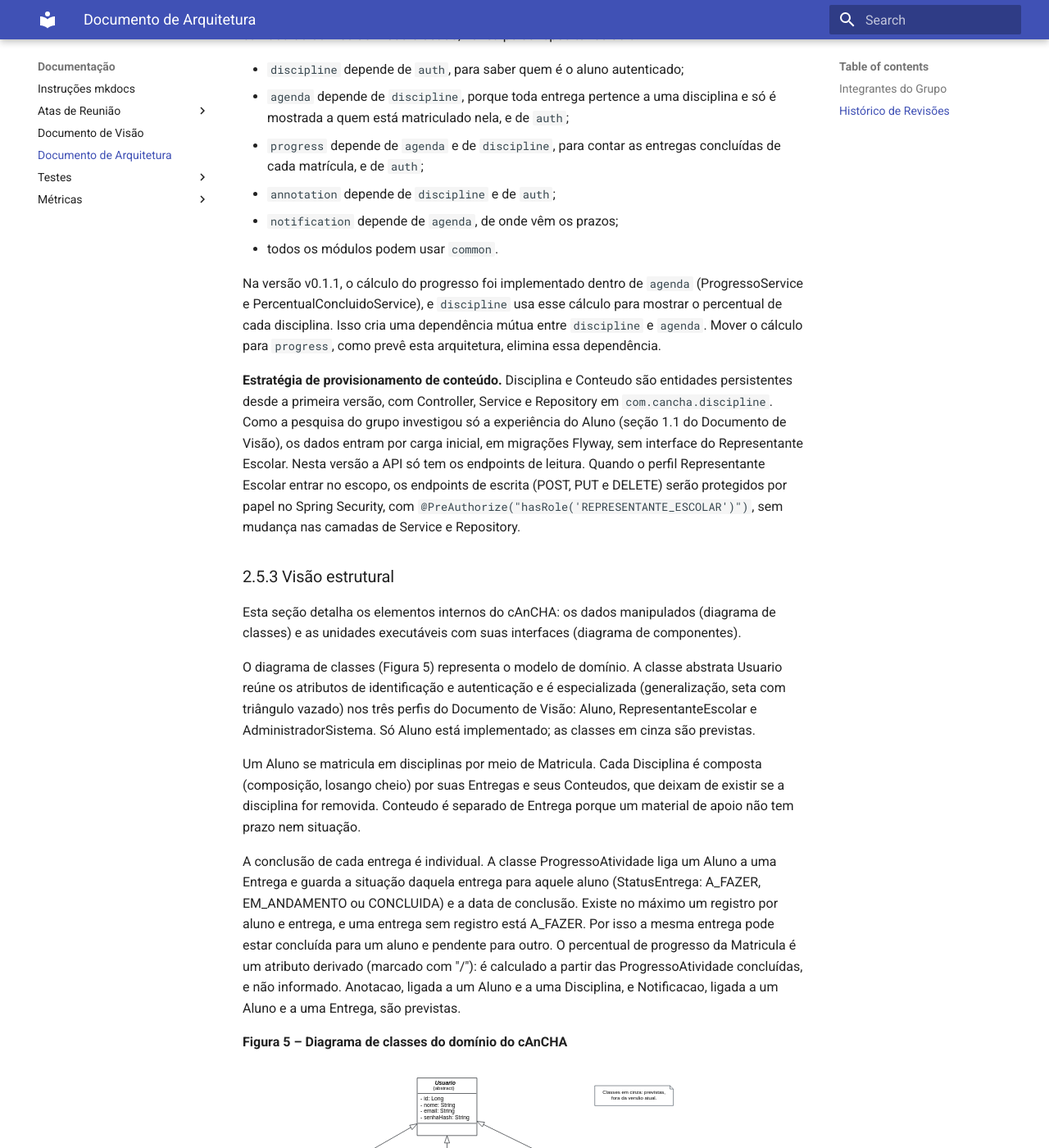
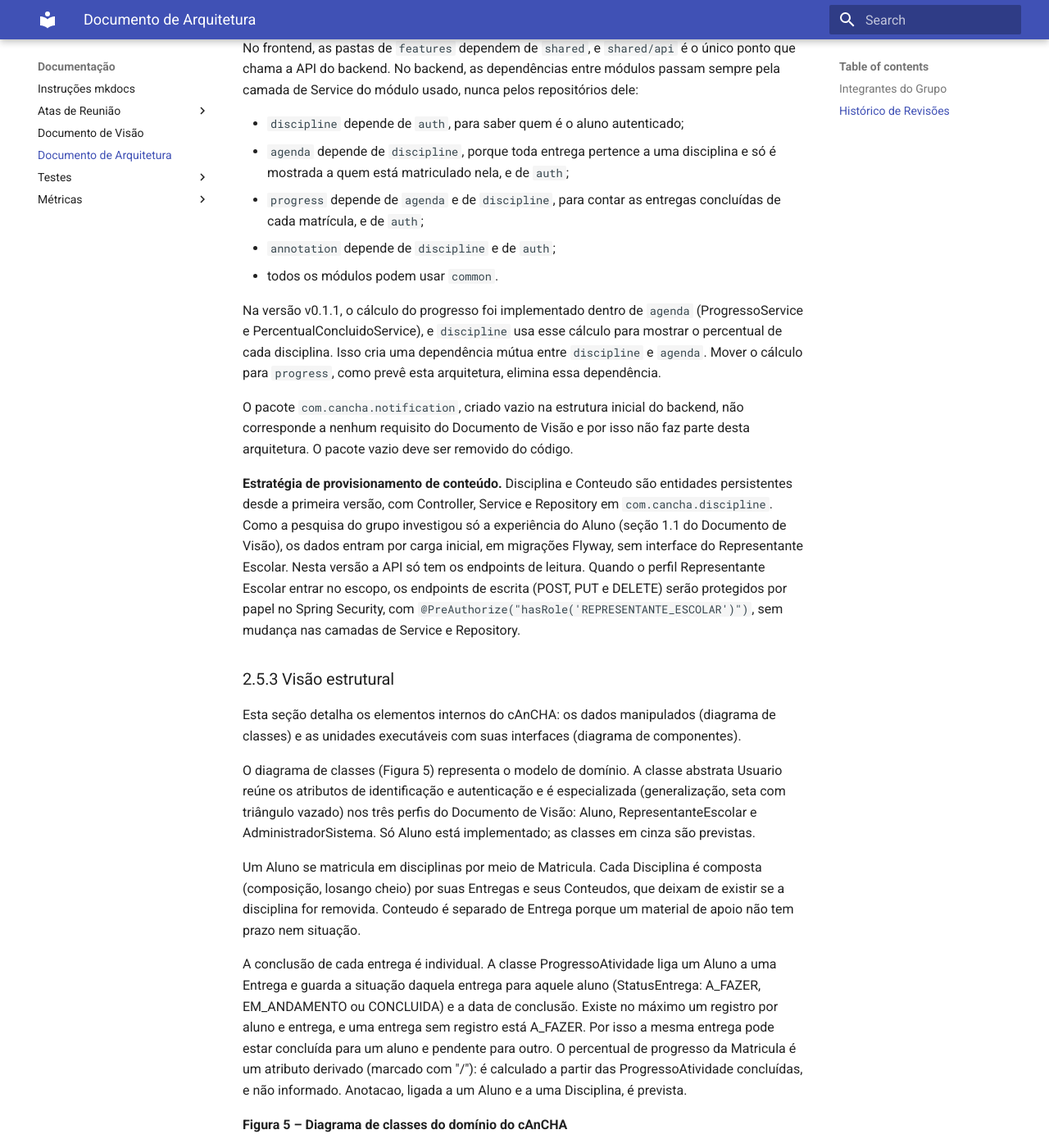
Before and after one commit to FGA0138-MDS-Ajax/2026.2-T03-Torvalds, an MkDocs documentation site: the page built from docs/documento-de-arquitetura.md, in a window 1280 px wide and 1400 px high, scrolled down 10445 px. Shown: the whole window at 82% size. Built offline with MkDocs 1.6.1 and Material for MkDocs 9.7.7, drawn with Linux system fonts in a browser that asks for light colours; some of the changed text lies outside the part shown.

Commit message:
docs(arquitetura): cita as referências e retira o módulo notification na v1.3 (#146)

```diff
--- a/docs/documento-de-arquitetura.md
+++ b/docs/documento-de-arquitetura.md
@@ -23,6 +23,7 @@
 | 07/10/2026 | 1.0 | Versão inicial do Documento de Arquitetura. | Grupo Torvalds |
 | 18/10/2026 | 1.1 | Troca do nome do aplicativo. | João Lucas / Ana Jullia |
 | 16/11/2026 | 1.2 | Correções da avaliação do professor: tabela de participação; nome cAnCHA em todo o documento; diagramas de casos de uso, pacotes, classes, componentes e implantação refeitos em notação UML; metas da seção 2.4 com forma de verificação; seção 2.7 sem repetir a 2.4. | Eduardo |
+| 18/11/2026 | 1.3 | Correções da inspeção do grupo Perlman: citações no padrão ABNT no texto e referências com data; módulo notification retirado do texto e dos diagramas de pacotes e de classes, por não ter requisito no Documento de Visão. | Eduardo |
 
 # 1 INTRODUÇÃO
 
@@ -136,7 +137,6 @@ O cAnCHA é dividido em módulos funcionais. No backend, cada módulo é um paco
 | `com.cancha.agenda` | `features/agenda`, `features/inicio` | Reúne as entregas de todas as disciplinas na agenda Kanban e nas próximas entregas do Início, e registra a situação de cada entrega para cada aluno (ProgressoAtividade). | Implementado |
 | `com.cancha.progress` | barras de progresso em `features/inicio`, `features/materias` e `features/disciplinas` | Calcula o percentual concluído por disciplina e no semestre, a partir das entregas (agenda) e das matrículas (discipline). Não tem persistência própria. | Parcial: o cálculo está hoje em `com.cancha.agenda`; o pacote existe sem classes |
 | `com.cancha.annotation` | `features/anotacoes` | Anotações do aluno vinculadas a uma disciplina. | Previsto (US06a, Sprint 10, se couber) |
-| `com.cancha.notification` | — | Lembretes de prazos próximos, a partir das entregas da agenda. | Previsto; pacote criado sem classes e fora do backlog desta versão |
 | `com.cancha.common` | — | Tratamento global de erros, exceções comuns e configuração do OpenAPI. | Implementado |
 | — | `shared` (`api`, `auth`, `components`, `hooks`, `layout`) | Cliente HTTP único, que anexa o token JWT a cada requisição; sessão do usuário; componentes reutilizáveis, como cartões e barra de progresso; e o layout com o menu fixo. | Implementado |
 
@@ -156,10 +156,11 @@ No frontend, as pastas de `features` dependem de `shared`, e `shared/api` é o
 * `agenda` depende de `discipline`, porque toda entrega pertence a uma disciplina e só é mostrada a quem está matriculado nela, e de `auth`;
 * `progress` depende de `agenda` e de `discipline`, para contar as entregas concluídas de cada matrícula, e de `auth`;
 * `annotation` depende de `discipline` e de `auth`;
-* `notification` depende de `agenda`, de onde vêm os prazos;
 * todos os módulos podem usar `common`.
 
 Na versão v0.1.1, o cálculo do progresso foi implementado dentro de `agenda` (ProgressoService e PercentualConcluidoService), e `discipline` usa esse cálculo para mostrar o percentual de cada disciplina. Isso cria uma dependência mútua entre `discipline` e `agenda`. Mover o cálculo para `progress`, como prevê esta arquitetura, elimina essa dependência.
+
+O pacote `com.cancha.notification`, criado vazio na estrutura inicial do backend, não corresponde a nenhum requisito do Documento de Visão e por isso não faz parte desta arquitetura. O pacote vazio deve ser removido do código.
 
 **Estratégia de provisionamento de conteúdo.** Disciplina e Conteudo são entidades persistentes desde a primeira versão, com Controller, Service e Repository em `com.cancha.discipline`. Como a pesquisa do grupo investigou só a experiência do Aluno (seção 1.1 do Documento de Visão), os dados entram por carga inicial, em migrações Flyway, sem interface do Representante Escolar. Nesta versão a API só tem os endpoints de leitura. Quando o perfil Representante Escolar entrar no escopo, os endpoints de escrita (POST, PUT e DELETE) serão protegidos por papel no Spring Security, com `@PreAuthorize("hasRole('REPRESENTANTE_ESCOLAR')")`, sem mudança nas camadas de Service e Repository.
 
@@ -171,7 +172,7 @@ O diagrama de classes (Figura 5) representa o modelo de domínio. A classe abstr
 
 Um Aluno se matricula em disciplinas por meio de Matricula. Cada Disciplina é composta (composição, losango cheio) por suas Entregas e seus Conteudos, que deixam de existir se a disciplina for removida. Conteudo é separado de Entrega porque um material de apoio não tem prazo nem situação.
 
-A conclusão de cada entrega é individual. A classe ProgressoAtividade liga um Aluno a uma Entrega e guarda a situação daquela entrega para aquele aluno (StatusEntrega: A_FAZER, EM_ANDAMENTO ou CONCLUIDA) e a data de conclusão. Existe no máximo um registro por aluno e entrega, e uma entrega sem registro está A_FAZER. Por isso a mesma entrega pode estar concluída para um aluno e pendente para outro. O percentual de progresso da Matricula é um atributo derivado (marcado com "/"): é calculado a partir das ProgressoAtividade concluídas, e não informado. Anotacao, ligada a um Aluno e a uma Disciplina, e Notificacao, ligada a um Aluno e a uma Entrega, são previstas.
+A conclusão de cada entrega é individual. A classe ProgressoAtividade liga um Aluno a uma Entrega e guarda a situação daquela entrega para aquele aluno (StatusEntrega: A_FAZER, EM_ANDAMENTO ou CONCLUIDA) e a data de conclusão. Existe no máximo um registro por aluno e entrega, e uma entrega sem registro está A_FAZER. Por isso a mesma entrega pode estar concluída para um aluno e pendente para outro. O percentual de progresso da Matricula é um atributo derivado (marcado com "/"): é calculado a partir das ProgressoAtividade concluídas, e não informado. Anotacao, ligada a um Aluno e a uma Disciplina, é prevista.
 
 **Figura 5 – Diagrama de classes do domínio do cAnCHA**
 
```
Also changed, not shown: other parts of docs/documento-de-arquitetura.md (+14 -12 lines).
